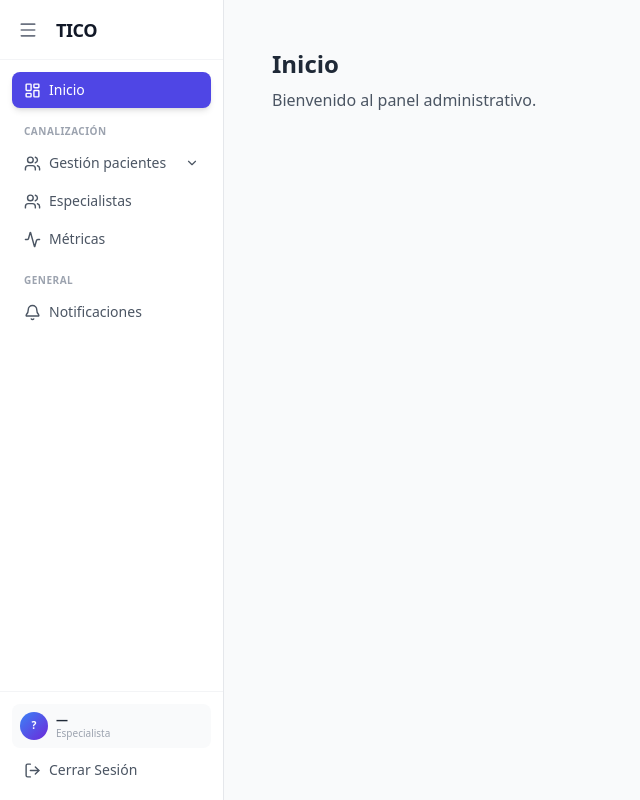
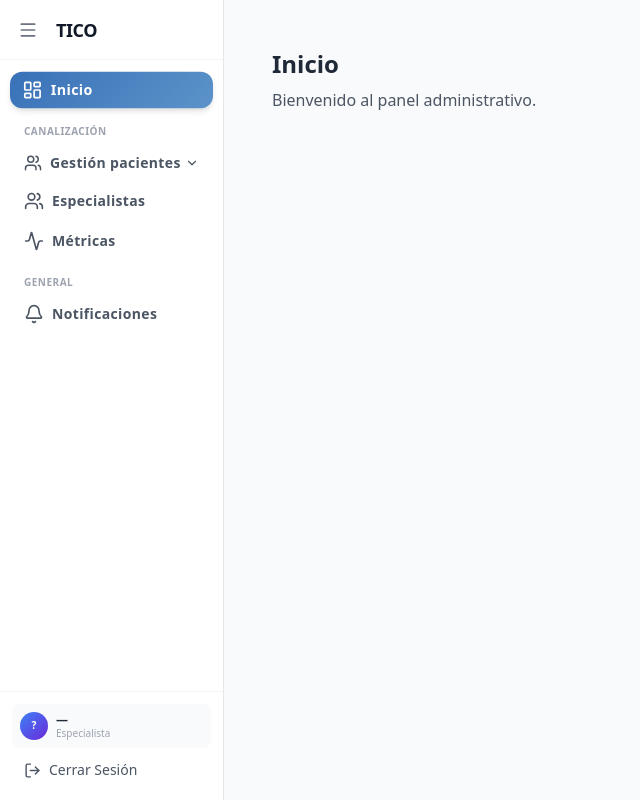
Before and after one commit to jrvrr/panel_tico, a React (Vite) app: page / in a window 1280 px wide. Shown: the whole page, without its empty margins (0-640 px from the left). Built offline with nearby package versions, Linux system fonts and the light colour scheme; sample sign-in values are in the browser's storage.

Commit message:
fix: diseño en el menu

```diff
--- a/src/layouts/DashboardLayout.jsx
+++ b/src/layouts/DashboardLayout.jsx
@@ -30,17 +30,20 @@ const SidebarItem = ({ to, icon: Icon, label, isCollapsed, badges = [] }) => {
             to={to}
             className={({ isActive }) =>
                 clsx(
-                    "flex items-center justify-between px-3 py-2 transition-all rounded-lg mb-0.5 group relative",
+                    "flex items-center justify-between transition-all duration-300 rounded-xl mb-1 group relative",
                     isActive
-                        ? 'bg-primary text-white shadow-md'
-                        : 'text-gray-600 hover:bg-gray-100',
-                    isCollapsed && "justify-center"
+                        ? 'text-white shadow-md scale-[1.02] z-10'
+                        : 'text-gray-600 hover:bg-slate-50 hover:text-[#3971b8] hover:scale-[1.02] active:scale-95',
+                    isCollapsed ? "justify-center p-3" : "px-3 py-2"
                 )
             }
+            style={({ isActive }) =>
+                isActive ? { background: 'linear-gradient(135deg, #3971b8 0%, #5c93c9 100%)' } : {}
+            }
         >
-            <div className="flex items-center gap-2 overflow-hidden">
-                <Icon size={17} className="shrink-0" />
-                {!isCollapsed && <span className="text-sm font-medium whitespace-nowrap overflow-hidden">{label}</span>}
+            <div className="flex items-center gap-2 overflow-visible">
+                <Icon size={20} className={clsx("shrink-0 transition-transform duration-300 group-hover:scale-110", badges.length > 0 && "group-hover:text-red-500")} />
+                {!isCollapsed && <span className="text-sm font-bold whitespace-nowrap overflow-hidden tracking-wide">{label}</span>}
             </div>
 
             {/* Badges para el modo expandido */}
@@ -106,14 +109,16 @@ const SidebarSubmenu = ({ icon: Icon, label, isCollapsed, children }) => {
             <button
                 onClick={toggleOpen}
                 className={clsx(
-                    "w-full flex items-center justify-between px-3 py-2 transition-all rounded-lg group relative",
-                    isActiveParent ? 'text-primary bg-blue-50' : 'text-gray-600 hover:bg-gray-100',
+                    "w-full flex items-center justify-between px-3 py-2 transition-all duration-300 rounded-xl group relative",
+                    isActiveParent
+                        ? 'text-indigo-700 bg-indigo-50 shadow-sm border border-indigo-100 scale-[1.02] z-10'
+                        : 'text-gray-600 hover:bg-indigo-50 hover:text-indigo-600 hover:scale-[1.03] active:scale-95',
                     isCollapsed && "justify-center"
                 )}
             >
                 <div className="flex items-center gap-2">
-                    <Icon size={17} className="shrink-0" />
-                    {!isCollapsed && <span className="text-sm font-medium whitespace-nowrap overflow-hidden">{label}</span>}
+                    <Icon size={18} className="shrink-0 transition-transform duration-300 group-hover:-rotate-12 group-hover:scale-110" />
+                    {!isCollapsed && <span className="text-sm font-bold whitespace-nowrap overflow-hidden tracking-wide">{label}</span>}
                 </div>
                 {!isCollapsed && (isOpen ? <ChevronUp size={14} /> : <ChevronDown size={14} />)}
 
```
